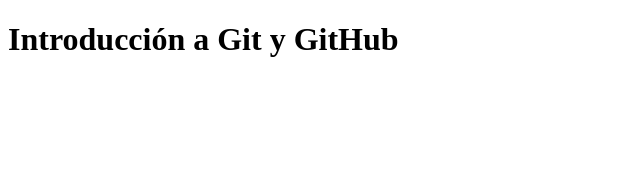
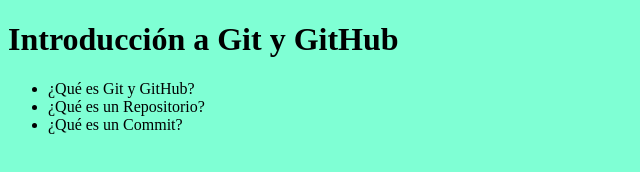
Before and after one commit to Biviana-Agudelo/Intro-GitHub2020, a plain HTML site: page index.html in a window 1280 px wide. Shown: the whole page, without its empty margins (0-640 px from the left). Drawn offline with Linux system fonts and the light colour scheme.

Commit message:
Se agregó una lista no ordenada con el temario del curso

```diff
--- a/index.css
+++ b/index.css
@@ -0,0 +1,3 @@
+body {
+    background-color: aquamarine;
+}
--- a/index.html
+++ b/index.html
@@ -4,8 +4,17 @@
     <meta charset="UTF-8">
     <meta name="viewport" content="width=device-width, initial-scale=1.0">
     <title>Document</title>
+    <!--hoja de estilos-->
+    <link rel="stylesheet" href="index.css">
 </head>
 <body>
     <h1>Introducción a Git y GitHub</h1>
+    <ul>
+        <li>¿Qué es Git y GitHub?</li>
+        <li>¿Qué es un Repositorio?</li>
+        <li>¿Qué es un Commit?</li>
+    </ul>
+    <!--Mi Script en JS-->
+    <script src="index.js"></script>
 </body>
 </html>
```
